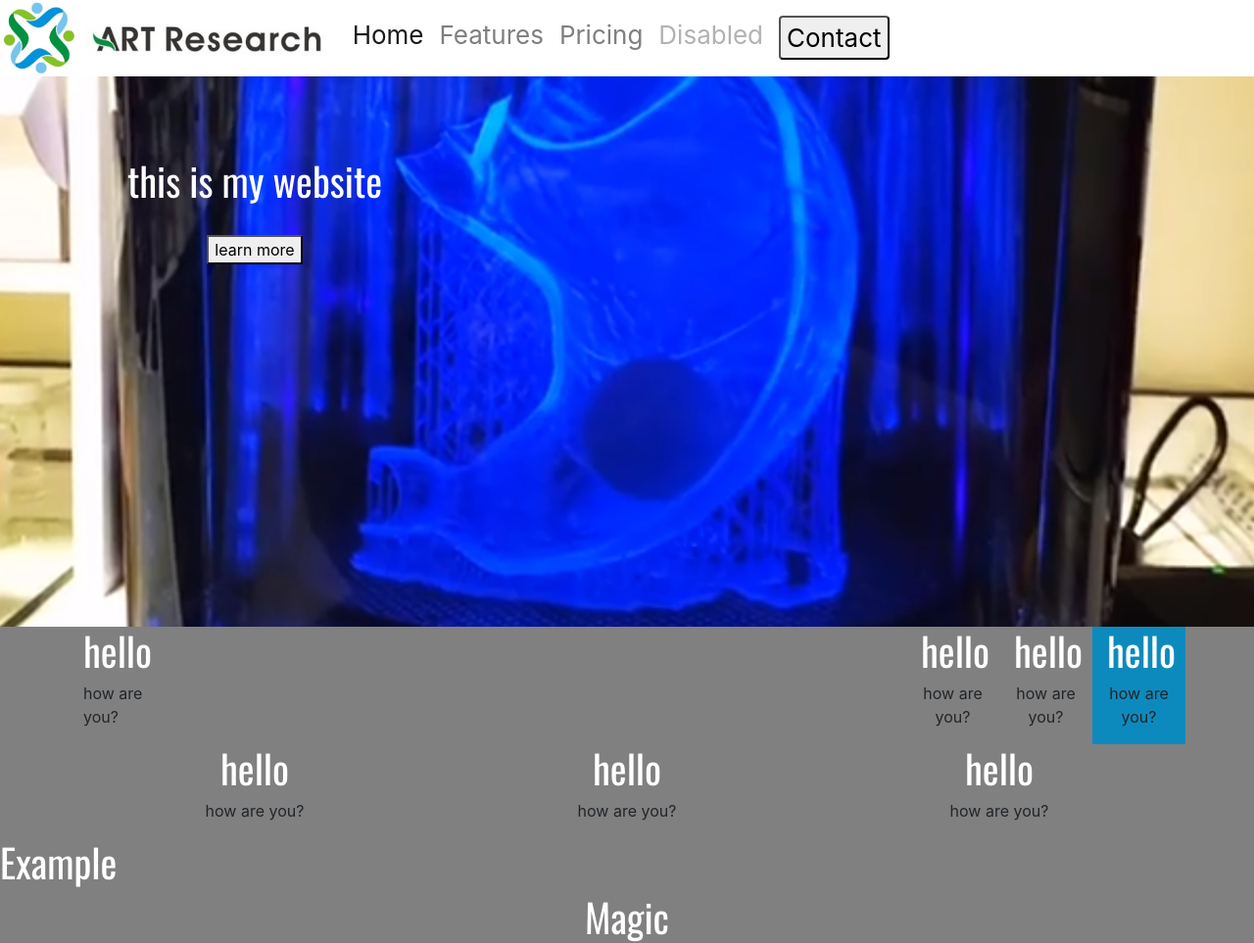
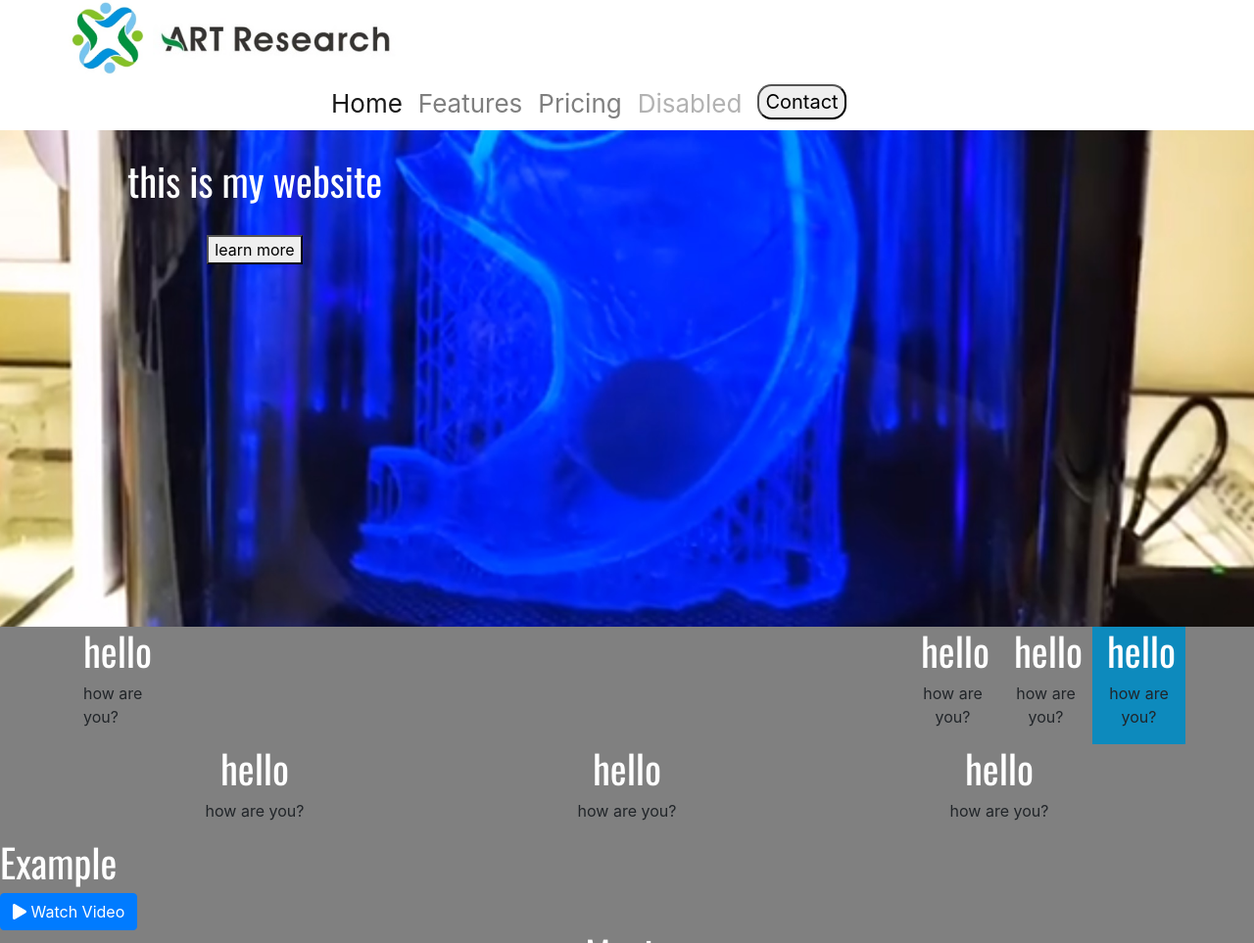
Before and after one commit to LiberatorMK/LiberatorMK.github.io, a plain HTML site: page index.html in a window 1280 px wide. Shown: the top 963 px of the page at 98% size. Drawn offline with nearby package versions, Linux system fonts and the light colour scheme.

Commit message:
Add files via upload

```diff
--- a/css/style.css
+++ b/css/style.css
@@ -11,9 +11,15 @@ h1{
       flex-direction: row;
     }
 
+.rounded {
+    border-radius: .9rem!important;
+}
 .nav-link {
       padding-right: .5rem !important;
       padding-left: .5rem !important;
+}
+.navmobilebutton{
+	border:0px;
 }
 
     /* Fixes dropdown menus placed on the right side */
@@ -21,8 +27,26 @@ h1{
       left: auto !important;
       right: 0px;
 }
+.navbarfont{
+	font-size: 26px;
+	color: black;
+}
+#contactfont{
+	font-size: 20px;
+}
+.navmobilebutton{
+	margin-left:160px;
+}
 
-.navbutton{
+.navlinks{
+	margin-left:260px;
+}
+
+.navbarfont{
+	font-size: 26px;
+	color: black;
+}
+.contactbutton{
 	border-radius:10;
 }
 
@@ -87,7 +111,7 @@ h1{
 
 
 .background-img{
-	background: url("../img/Halfstomach.jpg") no-repeat center fixed;
+	background: url("../img/halfstomach.jpg") no-repeat center fixed;
 	-webkit-background-size: cover;
 	-moz-background-size: cover;
 	-o-background-size: cover;
@@ -96,10 +120,7 @@ h1{
 
 }
 
-.navbarfont{
-	font-size: 26px;
-	color: black;
-}
+
 .headertext{
 	padding-top:20vh;
 }
--- a/index.html
+++ b/index.html
@@ -20,14 +20,60 @@
 
 	<header class="background-img">
 		<!-- nav -->
+
+
 				<nav class="navbar navbar-expand-lg navbar-light navcolor navbarfont nopadding fixed-top">
+					<div class="container">
+						<div class="row">
+
 							  	<a class="navbar-brand nopadding" href="#">
-					  		<img class="logosymbol" src="img/logo symbol.jpg">
-					  		<img class="logotext" src="img/logo text.jpg">
+							  		<img class="logosymbol" src="img/logosymbol.jpg">
+							  		<img class="logotext" src="img/logotext.jpg">
 							 	</a>
+
+							  	<button class="navmobilebutton navbar-toggler " type="button" data-toggle="collapse" data-target="#navbarNavAltMarkup" aria-controls="navbarNavAltMarkup" aria-expanded="false" aria-label="Toggle navigation">
+							    <span class="navbar-toggler-icon"></span>
+							  	</button>
+
+							  	<div class="collapse navbar-collapse" id="navbarNavAltMarkup">
+							    	<div class="navbar-nav navlinks">
+
+								      		<a class="nav-item nav-link active" href="#">Home <span class="sr-only">(current)</span></a>
+
+
+								      		<a class="nav-item nav-link" href="#">Features</a>
+
+								      		<a class="nav-item nav-link" href="#">Pricing</a>
+
+								      		<a class="nav-item nav-link disabled" href="#">Disabled</a>
+
+								      		<a class="nav-item nav-link disabled" href="#">
+								      			<button class="rounded contactbutton" id="contactfont">Contact</button>
+								      		</a>
+							    	</div>
+							  	</div>
+
+
+						</div>
+					</div>
+				</nav>
+				<!-- <nav class="navbar navbar-expand-lg navbar-light navcolor navbarfont nopadding fixed-top">
+					<div class="container">
+						<div class="row">
+							  	<div class="col-md-1">
+								  	<a class="navbar-brand nopadding" href="#">
+								  		<img class="hi logosymbol" src="img/logosymbol.jpg">
+								  		<img class="hi logotext" src="img/logotext.jpg">
+								 	</a>
+								</div>
 							  	<button class="navbar-toggler" type="button" data-toggle="collapse" data-target="#navbarNavAltMarkup" aria-controls="navbarNavAltMarkup" aria-expanded="false" aria-label="Toggle navigation">
 							    <span class="navbar-toggler-icon"></span>
 							  	</button>
+
+							  	<div class="col-md-6">
+								</div>
+
+								<div class="col-md-1">
 								  	<div class="collapse navbar-collapse" id="navbarNavAltMarkup">
 								    	<div class="navbar-nav">
 
@@ -45,7 +91,12 @@
 									      		</a>
 								    	</div>
 								  	</div>
-			</nav>
+							  	</div>
+							</div>
+						</div>
+					</div>
+				</nav> -->
+
 			<!-- <nav class="navbar navbar-expand-lg navbar-dark bg-primary rounded">
   				<a class="navbar-brand" href="#">Navbar</a>
   					<ul class="navbar-nav ml-auto">
@@ -86,7 +137,7 @@
 					<h1>hello</h1>
 					<p>how are you?</p>
 				</div>
-				<div class="col-md-1 text-center">
+				<div class="col-md-1">
 
 				</div>
 				<div class="col-md-1 text-center">
@@ -144,6 +195,11 @@
 	</div>
 </section>
 	<h1 class="animated infinite bounce">Example</h1>
+	<span class="videoButton">
+		<a id="trigger" href="#" class="btn btn btn-primary call_to_action animated3 fadeInUp" data-toggle="modal" data-target="#videoModal" data-thevideo="https://www.youtube.com/embed/I71ZGaBK5sg">
+			<i class="fa fa-play" aria-hidden="true">
+			</i>  Watch Video</a>
+		</span>
 <section id="about">
 	<div class="container">
 		<div class="row">
```
Also changed, not shown: img/halfstomach.jpg (added), img/logo.jpg (added), img/logosymbol.jpg (added), img/logotext.jpg (added). Lines whose indentation alone changed are shown as unchanged.
